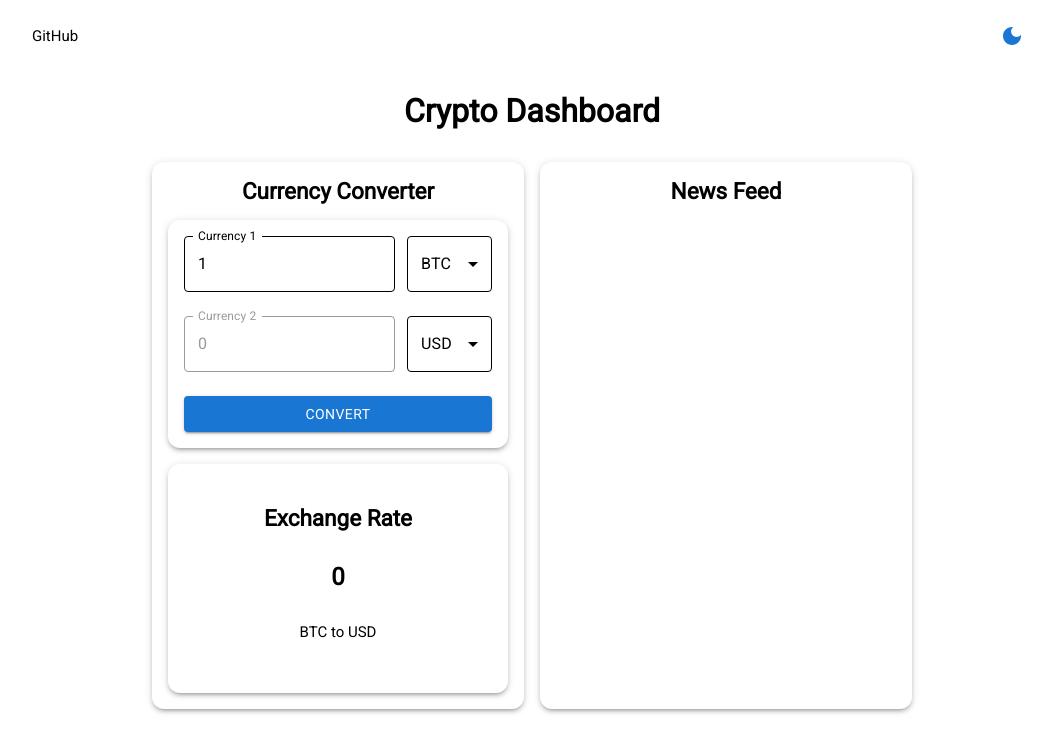
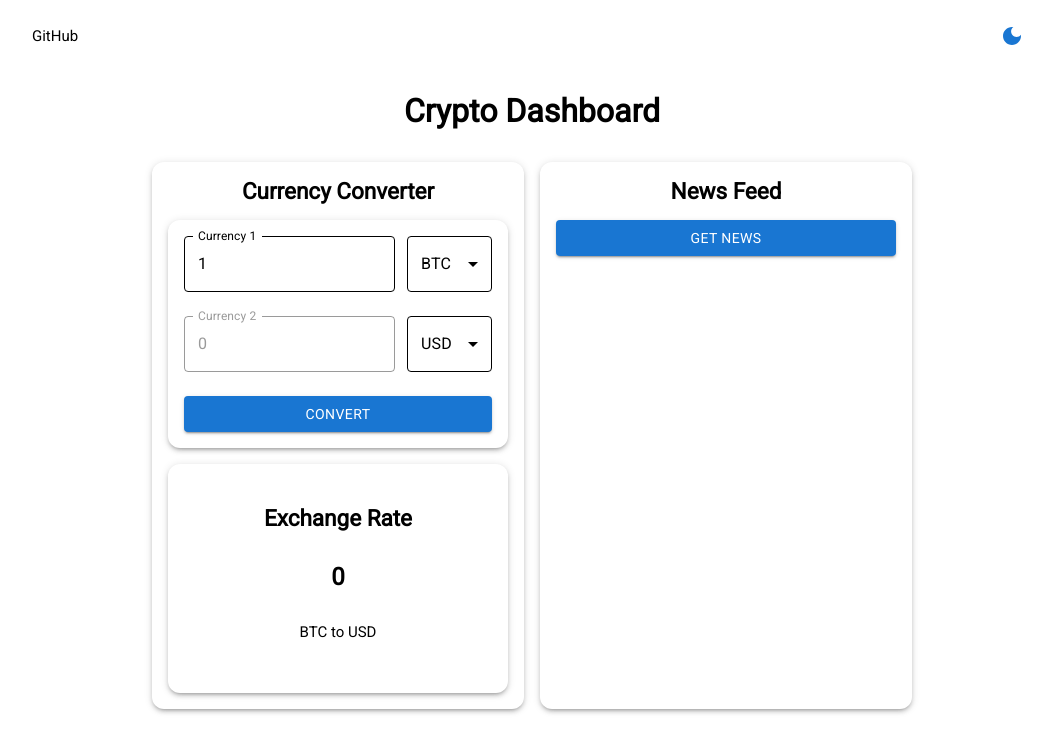
Before and after one commit to maxcore25/next-crypto-dashboard-draft, a Next.js app: page / in a window 1280 px wide. Shown: the top 752 px of the page, without its empty margins (108-1160 px from the left). Built offline with nearby package versions, Linux system fonts and the light colour scheme.

Commit message:
MUI Button Into NewsFeedBlock Added

```diff
--- a/app/components/modules/NewsFeedBlock/index.js
+++ b/app/components/modules/NewsFeedBlock/index.js
@@ -1,5 +1,5 @@
 import styles from './NewsFeedBlock.module.scss';
-import { Paper } from '@mui/material';
+import { Button, Paper } from '@mui/material';
 import { useEffect, useState } from 'react';
 import axios from 'axios';
 import NewsCard from '../../elements/NewsCard';
@@ -7,12 +7,12 @@ import NewsCard from '../../elements/NewsCard';
 const NewsFeedBlock = () => {
   const [articles, setArticles] = useState();
 
-  // useEffect(() => {
-  //   axios.get('/api/crypto-news').then(response => {
-  //     console.log('NewsFeed api:', response.data);
-  //     setArticles(response.data.slice(0, 7));
-  //   });
-  // }, []);
+  const getNews = () => {
+    axios.get('/api/crypto-news').then(response => {
+      console.log('NewsFeed api:', response.data);
+      setArticles(response.data.slice(0, 7));
+    });
+  };
 
   return (
     <Paper
@@ -21,6 +21,9 @@ const NewsFeedBlock = () => {
       sx={{ borderRadius: '12px' }}>
       <div className={styles.mainGrid}>
         <h2 className={styles.title}>News Feed</h2>
+        <Button onClick={() => getNews()} variant='contained'>
+          Get News
+        </Button>
         <div className={styles.newsGrid}>
           {articles?.map((article, index) => (
             <NewsCard key={index} article={article} />
```
